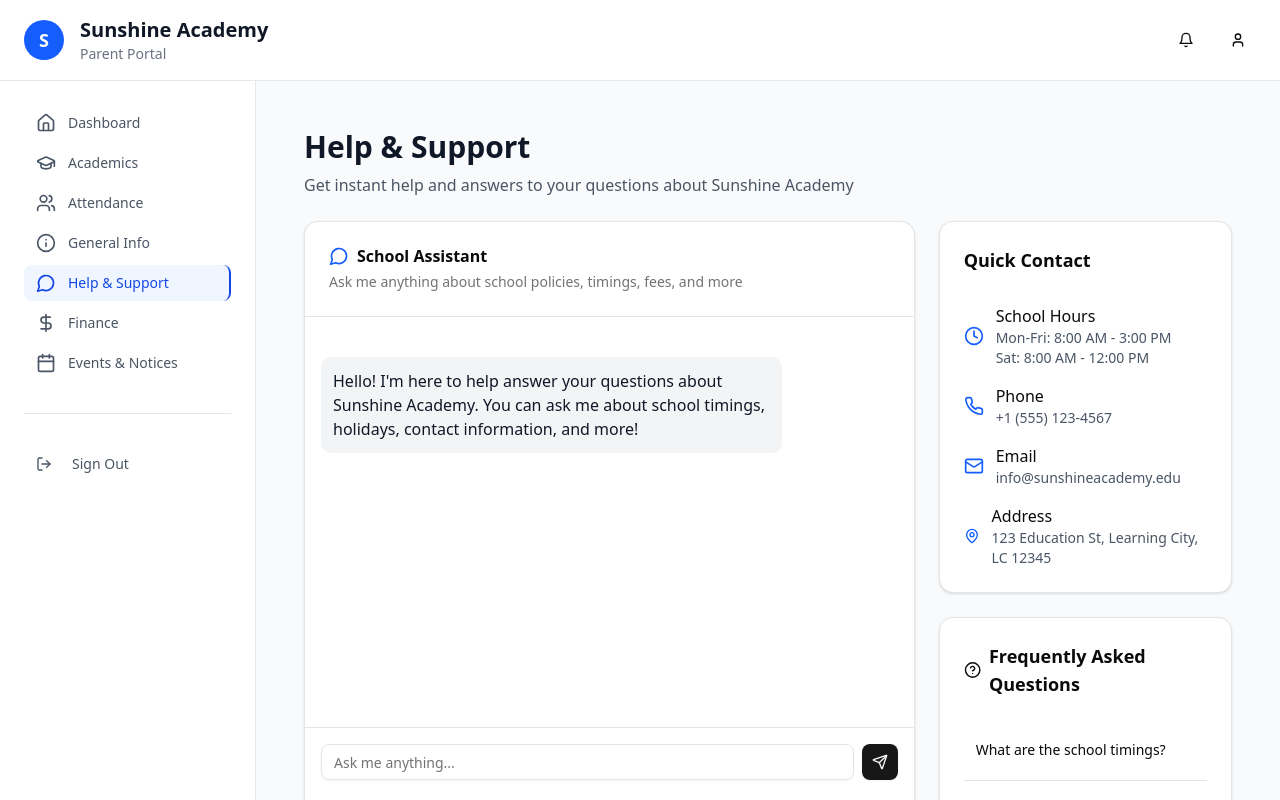
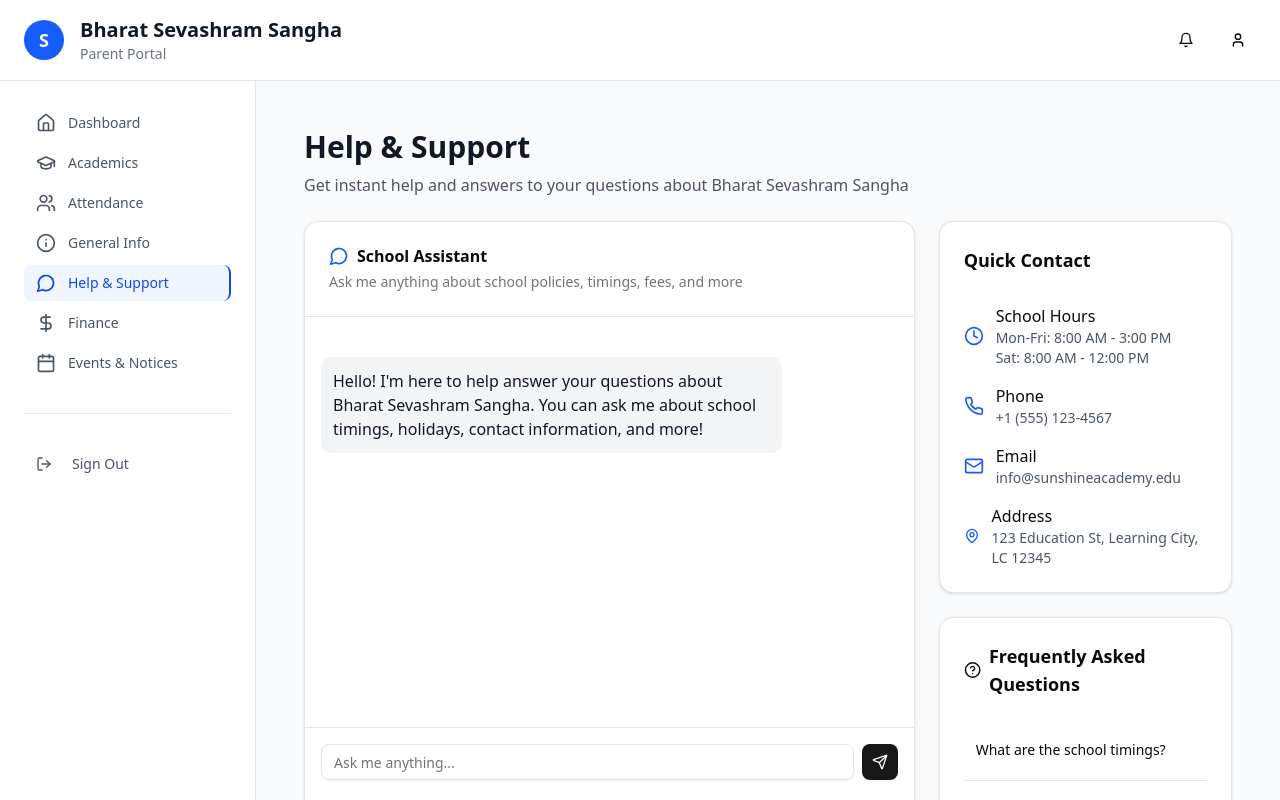
Before and after one commit to amitdas2004/bharat_sevashram_sangha, a Next.js app: page /dashboard/help-support in a window 1280 px wide. Shown: the top 800 px of the page. Built offline with nearby package versions, Linux system fonts and the light colour scheme; no server answers.

Commit message:
updated sunshine to bharat ss

```diff
--- a/app/dashboard/help-support/page.tsx
+++ b/app/dashboard/help-support/page.tsx
@@ -40,7 +40,7 @@ export default function HelpSupportPage() {
     {
       type: "bot",
       content:
-        "Hello! I'm here to help answer your questions about Sunshine Academy. You can ask me about school timings, holidays, contact information, and more!",
+        "Hello! I'm here to help answer your questions about Bharat Sevashram Sangha. You can ask me about school timings, holidays, contact information, and more!",
     },
   ])
   const [inputMessage, setInputMessage] = useState("")
@@ -90,7 +90,7 @@ export default function HelpSupportPage() {
     <div className="p-6 max-w-6xl mx-auto">
       <div className="mb-6">
         <h1 className="text-3xl font-bold text-gray-900 mb-2">Help & Support</h1>
-        <p className="text-gray-600">Get instant help and answers to your questions about Sunshine Academy</p>
+        <p className="text-gray-600">Get instant help and answers to your questions about Bharat Sevashram Sangha</p>
       </div>
 
       <div className="grid grid-cols-1 lg:grid-cols-3 gap-6">
--- a/app/login/page.tsx
+++ b/app/login/page.tsx
@@ -11,7 +11,7 @@ export default function LoginPage() {
               <span className="text-white text-2xl font-bold">S</span>
             </div>
           </Link>
-          <h1 className="text-2xl font-bold text-gray-900 mb-2">Sunshine Academy</h1>
+          <h1 className="text-2xl font-bold text-gray-900 mb-2">Bharat Sevashram Sangha</h1>
           <p className="text-gray-600">Parent Portal Login</p>
         </div>
         <LoginForm />
--- a/app/page.tsx
+++ b/app/page.tsx
@@ -41,7 +41,7 @@ export default function HomePage() {
       {/* Hero Section */}
       <section className="py-20 px-4 sm:px-6 lg:px-8">
         <div className="max-w-7xl mx-auto text-center">
-          <h2 className="text-4xl font-bold text-gray-900 mb-6">Welcome to Sunshine Academy Parent Portal</h2>
+          <h2 className="text-4xl font-bold text-gray-900 mb-6">Welcome to Bharat Sevashram Sangha Parent Portal</h2>
           <p className="text-xl text-gray-600 mb-8 max-w-3xl mx-auto">
             Stay connected with your child's education journey. Access grades, attendance, events, and communicate with
             teachers all in one place.
@@ -120,7 +120,7 @@ export default function HomePage() {
       {/* Footer */}
       <footer className="bg-white border-t border-gray-200 py-8">
         <div className="max-w-7xl mx-auto px-4 sm:px-6 lg:px-8 text-center">
-          <p className="text-gray-600">© 2024 Sunshine Academy. All rights reserved.</p>
+          <p className="text-gray-600">© 2024 Bharat Sevashram Sangha. All rights reserved.</p>
         </div>
       </footer>
     </div>
--- a/app/signup/page.tsx
+++ b/app/signup/page.tsx
@@ -11,7 +11,7 @@ export default function SignupPage() {
               <span className="text-white text-2xl font-bold">S</span>
             </div>
           </Link>
-          <h1 className="text-2xl font-bold text-gray-900 mb-2">Sunshine Academy</h1>
+          <h1 className="text-2xl font-bold text-gray-900 mb-2">Bharat Sevashram Sangha</h1>
           <p className="text-gray-600">Create Parent Account</p>
         </div>
         <SignupForm />
--- a/components/chatbot-dropdown.tsx
+++ b/components/chatbot-dropdown.tsx
@@ -22,7 +22,7 @@ export function ChatbotDropdown({ onClose }: ChatbotDropdownProps) {
   const [messages, setMessages] = useState<Message[]>([
     {
       id: 1,
-      text: "Hello! I'm here to help answer your questions about Sunshine Academy. You can ask me about school timings, holidays, contact information, and more!",
+      text: "Hello! I'm here to help answer your questions about Bharat Sevashram Sangha. You can ask me about school timings, holidays, contact information, and more!",
       isBot: true,
       timestamp: new Date(),
     },
--- a/components/chatbot-widget.tsx
+++ b/components/chatbot-widget.tsx
@@ -20,7 +20,7 @@ export function ChatbotWidget() {
   const [messages, setMessages] = useState<Message[]>([
     {
       id: 1,
-      text: "Hello! I'm here to help answer your questions about Sunshine Academy. You can ask me about school timings, holidays, contact information, and more!",
+      text: "Hello! I'm here to help answer your questions about Bharat Sevashram Sangha. You can ask me about school timings, holidays, contact information, and more!",
       isBot: true,
       timestamp: new Date(),
     },
--- a/components/dashboard-header.tsx
+++ b/components/dashboard-header.tsx
@@ -12,7 +12,7 @@ export function DashboardHeader() {
             <span className="text-white text-lg font-bold">S</span>
           </div>
           <div>
-            <h2 className="text-xl font-semibold text-gray-900">Sunshine Academy</h2>
+            <h2 className="text-xl font-semibold text-gray-900">Bharat Sevashram Sangha</h2>
             <p className="text-sm text-gray-500">Parent Portal</p>
           </div>
         </div>
```
Also changed, not shown: 2 other files (tests, documents, lock files or other folders).
